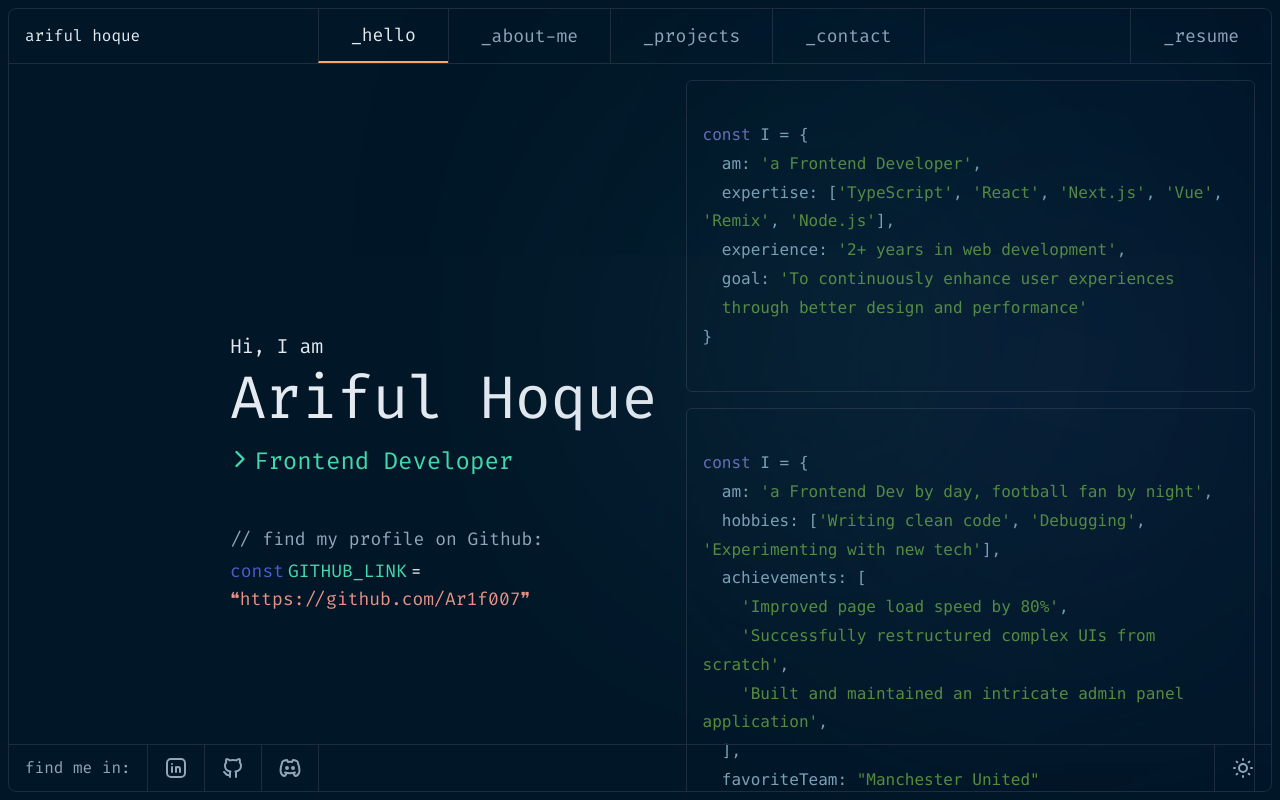
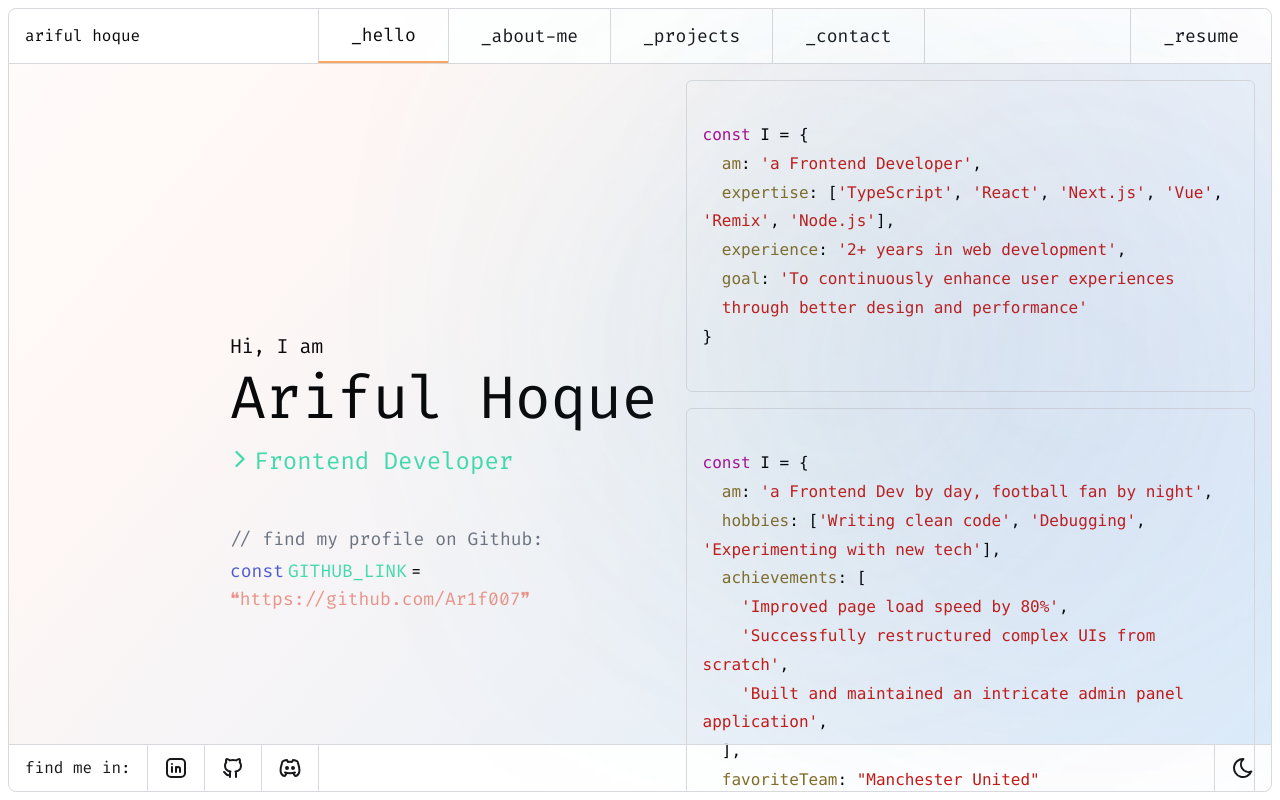
Before and after one commit to Ar1f007/portfolio, a Next.js app: page / in a window 1280 px wide. Built offline with nearby package versions, Linux system fonts and the light colour scheme.

Commit message:
fix: hydration error

```diff
--- a/src/app/globals.css
+++ b/src/app/globals.css
@@ -3,7 +3,7 @@
 @tailwind utilities;
 
 body {
-  font-family: Arial, Helvetica, sans-serif;
+  /* font-family: Arial, Helvetica, sans-serif; */
 }
 
 /* SCROLLBAR STYLE */
--- a/src/app/layout.tsx
+++ b/src/app/layout.tsx
@@ -1,9 +1,17 @@
-import type { Metadata } from "next";
+import type { Metadata, Viewport } from "next";
 import { Fira_Code } from "next/font/google";
 import "./globals.css";
 import Layout from "~/components/layout/app-layout";
 import { Toaster } from "~/components/ui/toaster";
 import { ThemeProvider } from "~/components/theme-provider";
+
+
+export const viewport: Viewport = {
+  themeColor: [
+    { media: '(prefers-color-scheme: light)', color: 'hsl(0, 0%, 100%)' },
+    { media: '(prefers-color-scheme: dark)', color: 'hsl(206.84, 95%, 7.84%)' },
+  ]
+}
 
 export const metadata: Metadata = {
   title: "Ariful Hoque Al Amin | Portfolio",
@@ -27,9 +35,10 @@ export default function RootLayout({
       >
         <ThemeProvider
           attribute="class"
-          defaultTheme="dark"
-          enableSystem
+          defaultTheme="system"
+          // enableSystem
           disableTransitionOnChange
+        // forcedTheme="dark"
         >
           <Layout>
             {children}
--- a/src/app/page.tsx
+++ b/src/app/page.tsx
@@ -2,6 +2,7 @@ import { ChevronRightIcon } from "lucide-react";
 import Link from "next/link";
 import CodeBlocks from "~/components/ui/code-blocks";
 import { routes } from "~/lib/routes";
+
 
 export default function Home() {
   return (
--- a/src/components/layout/footer.tsx
+++ b/src/components/layout/footer.tsx
@@ -1,9 +1,11 @@
+"use client"
+
 import Link from "next/link";
+import dynamic from "next/dynamic"
 import { TbBrandDiscord, TbBrandGithub, TbBrandLinkedin } from "react-icons/tb";
 import { routes } from "~/lib/routes";
-import dynamic from "next/dynamic"
 
-const ThemeToggler = dynamic(() => import("../ui/theme-toggler"))
+const ThemeToggler = dynamic(() => import("../ui/theme-toggler"), { ssr: false })
 
 
 const Footer = () => {
@@ -50,6 +52,8 @@ const Footer = () => {
           </Link>
         </div>
       </div>
+
+
       <ThemeToggler />
     </footer>
   );
--- a/src/components/ui/code-blocks.tsx
+++ b/src/components/ui/code-blocks.tsx
@@ -1,5 +1,7 @@
+"use client"
+
+import { useTheme } from 'next-themes';
 import CodeSnippet from './code-snippet';
-
 // passion: [
 //   'Optimizing performance',
 //   'Creating responsive designs',
@@ -30,6 +32,9 @@ const codeBlocks = [
 
 
 export default function CodeBlocks() {
+
+  const { theme } = useTheme();
+
   return (
     <>
       {codeBlocks.map((codeStr, i) => (
@@ -38,6 +43,7 @@ export default function CodeBlocks() {
             toggleStyle
             wrapLines={true}
             showLineNumbers={false}
+            theme={theme}
           >
             {codeStr}
           </CodeSnippet>
--- a/src/components/ui/code-snippet.tsx
+++ b/src/components/ui/code-snippet.tsx
@@ -5,16 +5,15 @@ import { xcode as defaultStyle, atelierLakesideDark as darkStyle } from 'react-s
 import { Light as SyntaxHighlighter } from 'react-syntax-highlighter';
 import js from 'react-syntax-highlighter/dist/esm/languages/hljs/javascript';
 import { ComponentProps, FC } from 'react';
-import { useTheme } from 'next-themes';
+
 SyntaxHighlighter.registerLanguage('javascript', js);
 
 interface CodeSnippetProps extends ComponentProps<typeof SyntaxHighlighter> {
   toggleStyle?: boolean;
+  theme?: string;
 }
 
-const CodeSnippet: FC<CodeSnippetProps> = ({ toggleStyle = false, children, ...rest }) => {
-
-  const { theme } = useTheme();
+const CodeSnippet: FC<CodeSnippetProps> = ({ theme = "dark", toggleStyle = false, children, ...rest }) => {
 
   return (
     <SyntaxHighlighter
--- a/src/lib/routes.ts
+++ b/src/lib/routes.ts
@@ -22,7 +22,7 @@ export const routes = {
 
   resume: {
     title: "_resume",
-    path: "/resume"
+    path: "https://drive.google.com/file/d/1vAic_WZ-LwpG9f8qhBsajBvY6k-6RZaL/view?usp=sharing"
   },
 
   linkedIn: {
```
